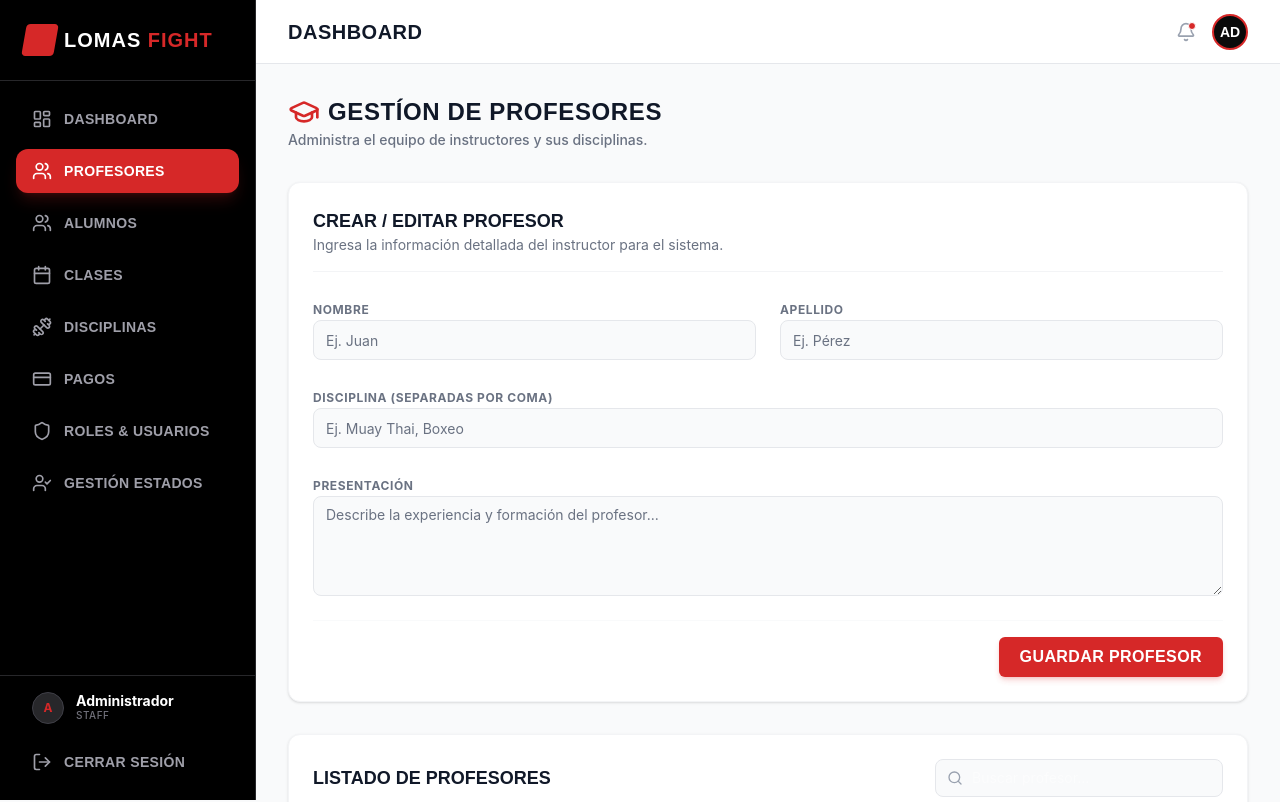
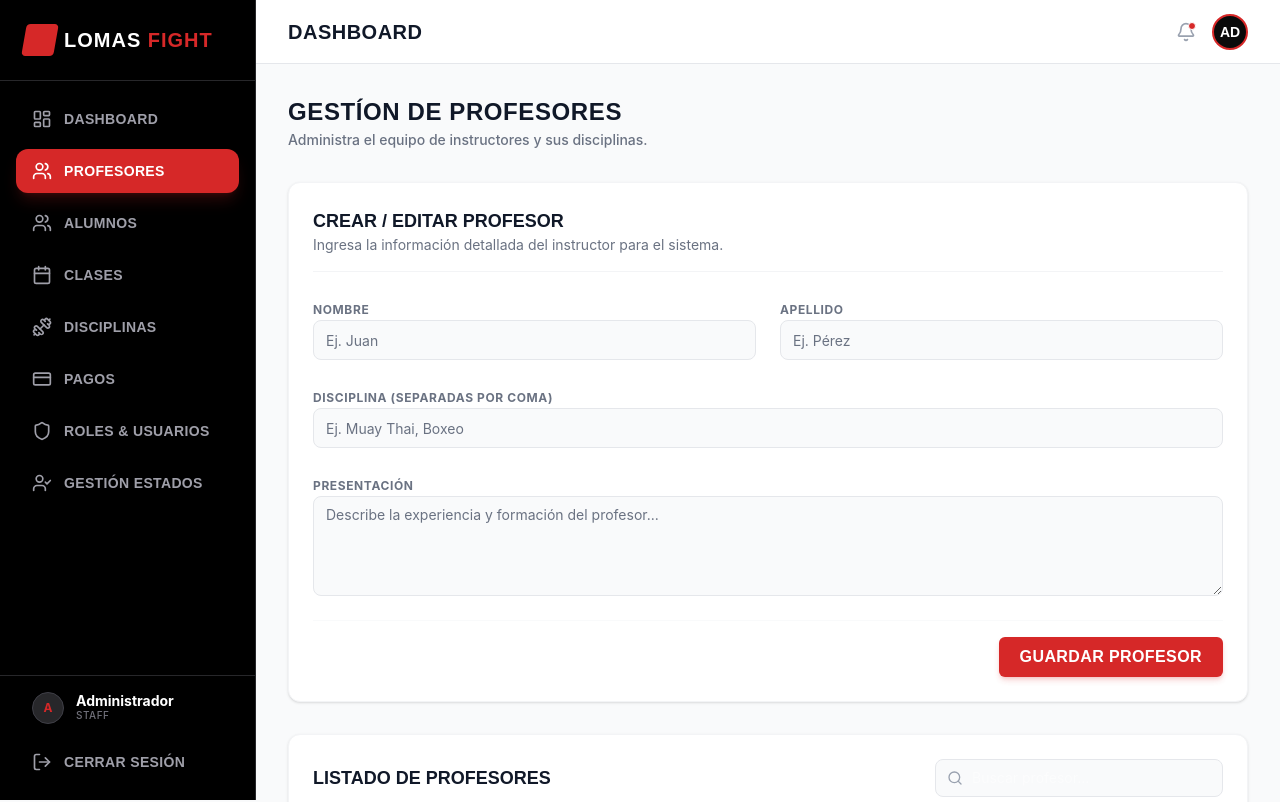
Before and after one commit to Pabloczurylo/LomasFight, a React (Vite) app: page /admin/profesores in a window 1280 px wide. Shown: the top 802 px of the page. Built offline with nearby package versions, Linux system fonts and the light colour scheme; sample sign-in values are in the browser's storage.

Commit message:
Removí un ícono que desentonaba con la estética del resto de la página.

```diff
--- a/src/features/admin/pages/TeachersPage.tsx
+++ b/src/features/admin/pages/TeachersPage.tsx
@@ -147,7 +147,7 @@ export default function TeachersPage() {
             {/* Header */}
             <div>
                 <h1 className="text-2xl font-heading font-black uppercase tracking-wide text-gray-900 flex items-center gap-2">
-                    <GraduationCap className="h-8 w-8 text-brand-red" /> Gestíon de Profesores
+                    Gestíon de Profesores
                 </h1>
                 <p className="text-gray-500 text-sm mt-0.5 font-medium">Administra el equipo de instructores y sus disciplinas.</p>
             </div>
```
